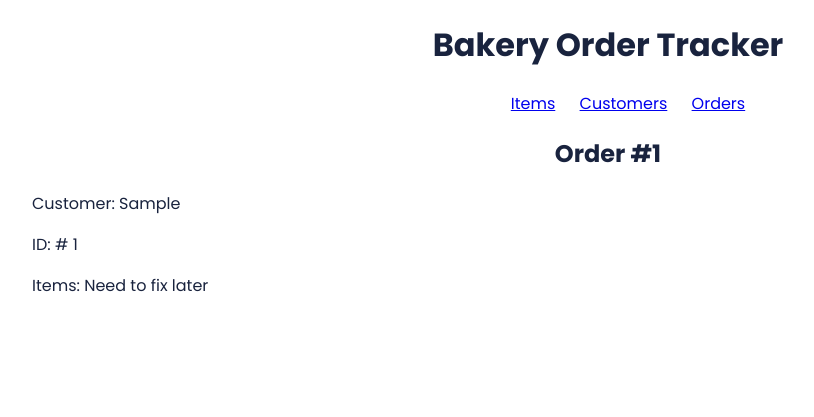
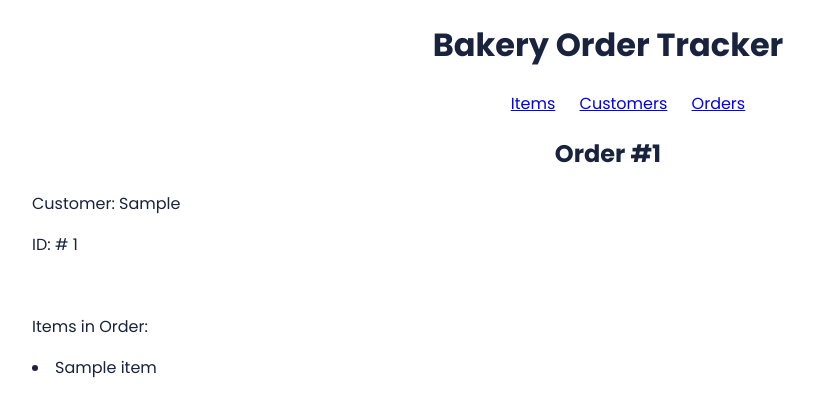
Before and after one commit to cemmartin/python_project, a Flask app: page /orders/1 in a window 1280 px wide. Shown: the top 417 px of the page, without its empty margins (32-846 px from the left). Run offline with Flask 3, Linux system fonts and the light colour scheme; tables that the repository leaves empty hold one stand-in row (values such as "Sample post").

Commit message:
got items showing up in orders

```diff
--- a/controllers/order_controller.py
+++ b/controllers/order_controller.py
@@ -23,7 +23,14 @@ def show_order(id):
     #     # pdb.set_trace()
     #     return render_template("orders/show.jinja", order=order_to_show, customer=customer)
     order_to_show = Order.query.get(id)
-    return render_template("orders/show.jinja", order=order_to_show)
+    # added
+    # customers = Customer.query.all()
+    # items = Item.query.all()
+    # orders = Order.query.all()
+    orderItems = OrderItem.query.all()
+        # the above worked
+    # added
+    return render_template("orders/show.jinja", order=order_to_show, orderItems=orderItems)
 
 
 # creating an order
--- a/templates/orders/show.jinja
+++ b/templates/orders/show.jinja
@@ -14,7 +14,10 @@
 
 
 <p>Customer: {{order.customer.customer}}<p>
- <p>ID: # {{order.customer_id}}</p>
- {# need to work on seeing the items in the order --> backref #}
-<p>Items: Need to fix later{{order.item}}</p> {# not currently showing item#}
+<p>ID: # {{order.customer_id}}</p>
+<br>
+<p>Items in Order:</p>
+    {% for item_id in orderItems%}
+        <li>{{item_id.item.item_name}}</li>
+    {% endfor %}
 {% endblock %}
```
